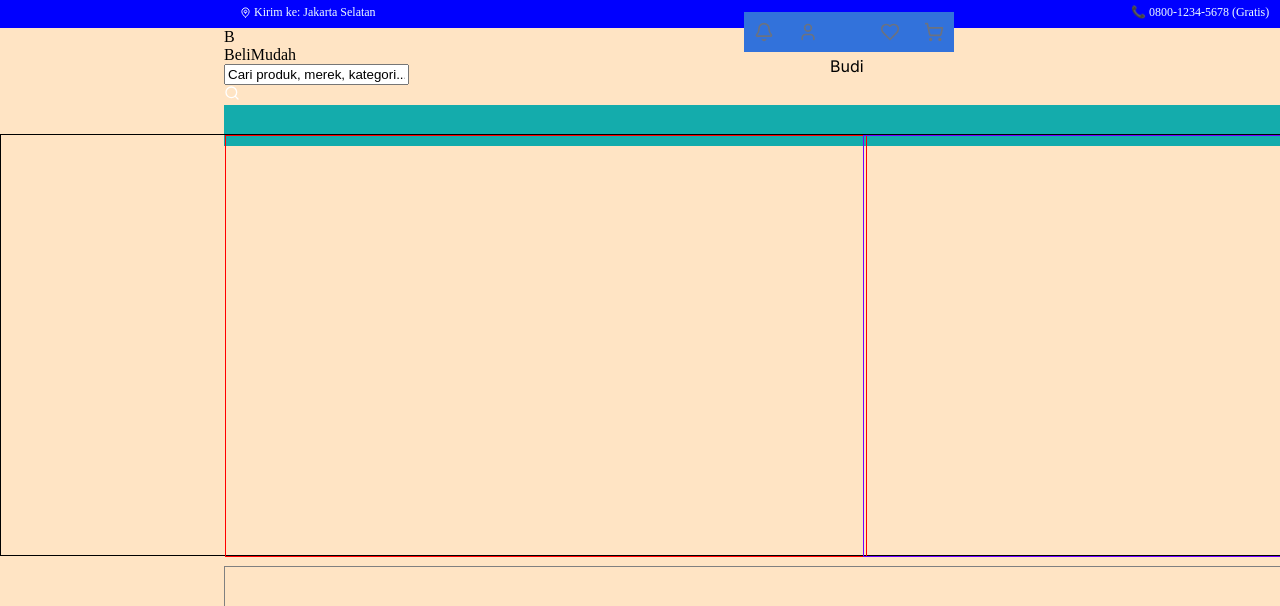
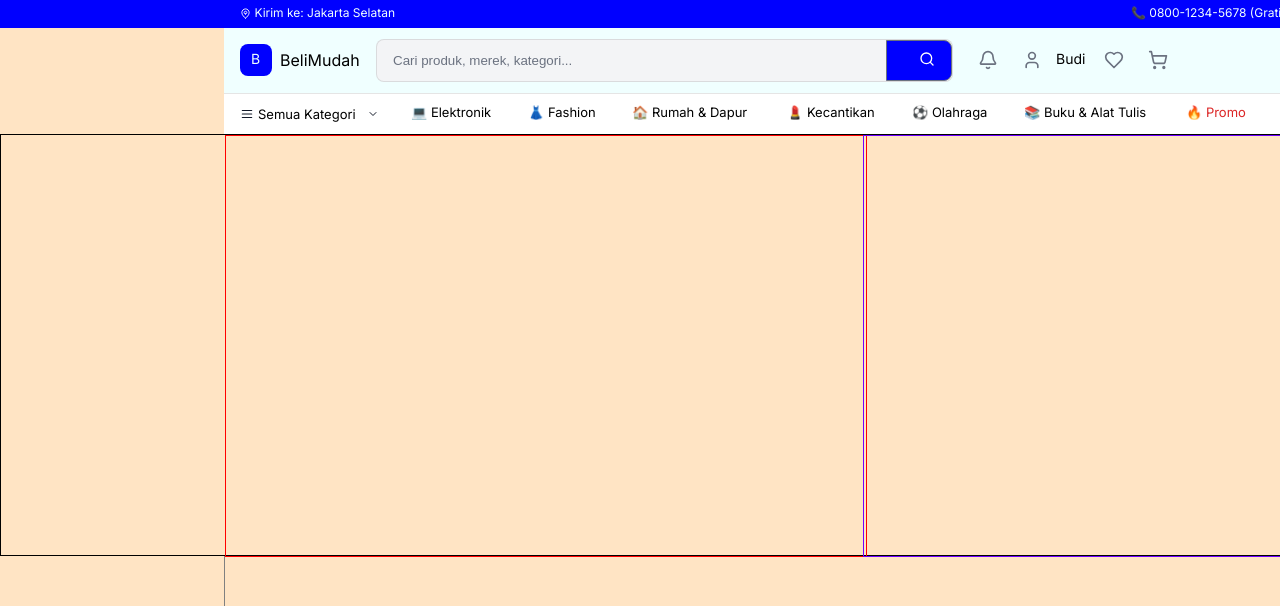
Before and after one commit to almarufh/Koda-B8-Weekly2, a plain HTML site: page index.html in a window 1280 px wide. Shown: the top 606 px of the page. Drawn offline with Linux system fonts and the light colour scheme.

Commit message:
feat: create navbar

```diff
--- a/index.html
+++ b/index.html
@@ -9,82 +9,7 @@
 <link rel="preconnect" href="https://fonts.gstatic.com" crossorigin>
 <link href="https://fonts.googleapis.com/css2?family=Inter:ital,opsz,wght@0,14..32,100..900;1,14..32,100..900&display=swap" rel="stylesheet">
     <style>
-/* Header Right */
-.header-right {
-    top: 12px;
-    left: 744px;
-    position: absolute;
-    display: inline-block;
-    width: 210px;
-    height: 40px;
-    background-color: rgb(50, 114, 219);
-    font-family: "inter", sans-serif;
-}
-.header-right-first {
-    height: 40px;
-    width: 40px;
-    position: absolute;
-    display: inline-block;
-}
-.header-right-first img {
-    margin-left: 10px;
-    margin-top: 10PX;
-    height: 20px;
-    width: 20px;
-}
-.header-right-second {
-    left: 44px;
-    height: 40px;
-    width: 78px;
-    position: absolute;
-    display: inline-block;
-}
 
-.budi {
-    margin-left: 42px;
-    margin-top: 10px;
-    height: 20px;
-    width: 30px;
-    position: absolute;
-    display: inline-block;
-}
-.header-right-second img {
-    margin-left: 10px;
-    margin-top: 10PX;
-    height: 20px;
-    width: 20px;
-}
-.header-right-third {
-    left: 126px;
-    height: 40px;
-    width: 40px;
-    position: absolute;
-    display: inline-block;
-}
-.header-right-third img {
-    margin-left: 10px;
-    margin-top: 10PX;
-    height: 20px;
-    width: 20px;
-}
-.header-right-second span {
-    position: absolute;
-    display: inline-block;
-}
-.header-right-forth {
-    left: 170px;
-    height: 40px;
-    width: 40px;
-    position: absolute;
-    display: inline-block;
-}
-.header-right-forth img {
-    margin-left: 10px;
-    margin-top: 10PX;
-    height: 20px;
-    width: 20px;
-}
-/* Header Right End */
     </style>
 </head>
 <body>
@@ -137,7 +62,40 @@
                         </div>
                     </div>
                 </div>
-                <div class="navbar"></div>
+                <div class="navbar">
+                    <div class="all">
+                        <div class="grid">
+                            <img src="./db/all.svg" alt="grid">
+                        </div>
+                        <div class="grid-text">
+                            <span>Semua Kategori</span>
+                        </div>
+                        <div class="arrow">
+                            <img src="./db/arrow.svg" alt="">
+                        </div>
+                    </div>
+                    <div class="electronic">
+                        <span>💻 Elektronik</span>
+                    </div>
+                    <div class="fashion">
+                        <span>👗 Fashion</span>
+                    </div>
+                    <div class="home">
+                        <span>🏠 Rumah & Dapur</span>
+                    </div>
+                    <div class="beauty">
+                        <span>💄 Kecantikan</span>
+                    </div>
+                    <div class="sport">
+                        <span>⚽ Olahraga</span>
+                    </div>
+                    <div class="book">
+                        <span>📚 Buku & Alat Tulis</span>
+                    </div>
+                    <div class="promo">
+                        <span>🔥 Promo</span>
+                    </div>
+                </div>
                 <!-- Header End -->
                 <div class="main"></div>
             </div>
--- a/style.css
+++ b/style.css
@@ -3,6 +3,7 @@ body {
     margin: 0px;
     padding: 0px;
     box-sizing: border-box;
+    font-family: "inter", sans-serif;
 }
 .canvas {
     width: auto;
@@ -58,20 +59,9 @@ body {
     color: azure;
 }
 .text-top-right {
-    padding-left: 16px;
+    text-align: right;
 }
 /* Top Header End */
-
-
-
-/* Navbar */
-.navbar {
-    width: 1280px;
-    height: 41px;
-    margin: auto;
-    background-color: #14acac;
-}
-/* Navbart End */
 
 /* Main */
 .main {
@@ -104,6 +94,319 @@ body {
 }
 /* Maind End */
 
+/* Header */
+.header {
+    position: relative;
+    width: 1280px;
+    height: 65px;
+    margin: auto;
+    background-color: azure;
+}
+/* Header Left */
+.header-left {
+    top: 16px;
+    left: 16px;
+    position: absolute;
+    display: inline-block;
+    width: 120px;
+    height: 32px;
+}
+.header-left-logo {
+    border-radius: 8px;
+    position: absolute;
+    background-color: blue;
+    height: 32px;
+    width: 32px;
+}
+.header-left-logo span {
+    font-size: 14px;
+    color: azure;
+    padding-top: 6px;
+    padding-left: 11px;
+    position: absolute;
+    height: 10px;
+    width: 20px;
+}
+.header-left-text {
+    font-size: 16px;
+    padding-top: 6px;
+    padding-left: 40px;
+    height: 80px;
+    width: 24px;
+}
+/* Header Left End */
+
+/* Header Center */
+.header-center {
+    top: 11px;
+    left: 152px;
+    position: absolute;
+    display: inline-block;
+    width: 576px;
+    height: 42px;
+    z-index: 999;
+}
+.header-center input {
+    position: absolute;
+    display: inline-block;
+    border-radius: 8px;
+    color: #6B7280;
+    background-color: #F3F4F6;
+    border: 1px solid #0000001A;
+    width: 557px;
+    height: 39px;
+    padding-left: 16px;
+}
+.header-center-search {
+    top: 1px;
+    left: 510px;
+    position: relative;
+    display: inline-block;
+    border-radius: 0 8px 8px 0;
+    background-color: blue;
+    border: 1px solid #6B7280;
+    width: 48px;
+    height: 39px;
+    padding-left: 16px;
+}
+.header-center-search img {
+    height: 16px;
+    width: 16px;
+    padding-left: 16px;
+    padding-top: 10px;
+    padding-bottom: 10px;
+    padding-right: 16px;
+
+}
+/* Header Center End */
+
+/* Header Right */
+.header-right {
+    top: 12px;
+    left: 744px;
+    position: absolute;
+    display: inline-block;
+    width: 210px;
+    height: 40px;
+    font-family: "inter", sans-serif;
+}
+.header-right-first {
+    height: 40px;
+    width: 40px;
+    position: absolute;
+    display: inline-block;
+}
+.header-right-first img {
+    margin-left: 10px;
+    margin-top: 10PX;
+    height: 20px;
+    width: 20px;
+}
+.header-right-second {
+    left: 44px;
+    height: 40px;
+    width: 78px;
+    position: absolute;
+    display: inline-block;
+}
+.header-right-second img {
+    margin-left: 10px;
+    margin-top: 10PX;
+    height: 20px;
+    width: 20px;
+}
+.budi {
+    top: 10px;
+    left: 44px;
+    height: 40px;
+    position: absolute;
+    display: inline-block;
+    width: 30px;
+    height: 20px;
+    font-size: 14px;
+}
+.header-right-third {
+    left: 126px;
+    height: 40px;
+    width: 40px;
+    position: absolute;
+    display: inline-block;
+}
+.header-right-third img {
+    margin-left: 10px;
+    margin-top: 10PX;
+    height: 20px;
+    width: 20px;
+}
+.header-right-forth {
+    left: 170px;
+    height: 40px;
+    width: 40px;
+    position: absolute;
+    display: inline-block;
+}
+.header-right-forth img {
+    margin-left: 10px;
+    margin-top: 10PX;
+    height: 20px;
+    width: 20px;
+}
+/* Header Right End */
+/* Header End */
+/* Navbar */
+.navbar {
+    position: relative;
+    width: 1280px;
+    height: 41px;
+    margin: auto;
+    border-top: 1px solid #0000001A;
+    background-color: #ffff;
+    font-size: 0px;
+}
+.all {
+    position: absolute;
+    display: inline-block;
+    left: 0px;
+    height: 40px;
+    width: 171px;
+    z-index: 444;
+}
+.grid {
+    position: absolute;
+    left: 16px;
+    bottom: 13px;
+    top: 13px;
+
+    height: 14px;
+    width: 14px;
+}
+.grid-text {
+    position: absolute;
+    top: 10px;
+    left: 34px;
+    width: 105px;
+    height: 20px;
+}
+.grid-text span {
+    text-align: center;
+    font-size: 13px;
+    line-height: 20px;
+    letter-spacing: 0%;
+}
+.arrow {
+    left: 143px;
+    top: 14px;
+    position: absolute;
+    height: 12px;
+    width: 12px;
+}
+.electronic {
+    left: 171px;
+    position: absolute;
+    display: inline-block;
+    height: 40px;
+    width: 117px;
+}
+.electronic span {
+    position: absolute;
+    left: 16px;
+    top: 10px;
+    font-size: 13px;
+    height: 65px;
+    width: auto;
+}
+.fashion {
+    left: 288px;
+    position: absolute;
+    display: inline-block;
+    height: 40px;
+    width: 104px;
+}
+.fashion span {
+    position: absolute;
+    left: 16px;
+    top: 10px;
+    font-size: 13px;
+    height: 65px;
+    width: auto;
+}
+.home {
+    left: 392px;
+    position: absolute;
+    display: inline-block;
+    height: 40px;
+    width: 155px;
+}
+.home span {
+    position: absolute;
+    left: 16px;
+    top: 10px;
+    font-size: 13px;
+    height: 65px;
+    width: auto;
+}
+.beauty {
+    left: 547px;
+    position: absolute;
+    display: inline-block;
+    height: 40px;
+    width: 125px;
+}
+.beauty span {
+    position: absolute;
+    left: 16px;
+    top: 10px;
+    font-size: 13px;
+    height: 65px;
+    width: auto;
+}
+.sport {
+    left: 672px;
+    position: absolute;
+    display: inline-block;
+    height: 40px;
+    width: 112px;
+}
+.sport span {
+    position: absolute;
+    left: 16px;
+    top: 10px;
+    font-size: 13px;
+    height: 65px;
+    width: auto;
+}
+.book {
+    left: 784px;
+    position: absolute;
+    display: inline-block;
+    height: 40px;
+    width: 162px;
+}
+.book span {
+    position: absolute;
+    left: 16px;
+    top: 10px;
+    font-size: 13px;
+    height: 65px;
+    width: auto;
+}
+.promo {
+    left: 946px;
+    position: absolute;
+    display: inline-block;
+    height: 40px;
+    width: 93px;
+}
+.promo span {
+    position: absolute;
+    left: 16px;
+    top: 10px;
+    font-size: 13px;
+    height: 65px;
+    width: auto;
+    color: #DC2626;
+}
+/* Navbart End */
 /* Footer */
 .footer {
     border: 1px solid black;
```
Also changed, not shown: db/all.svg (added), db/arrow.svg (added), db/electronic.svg (added).
